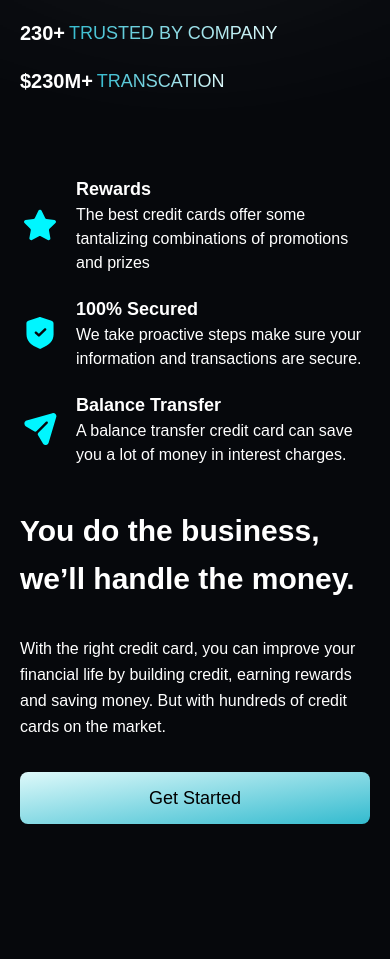
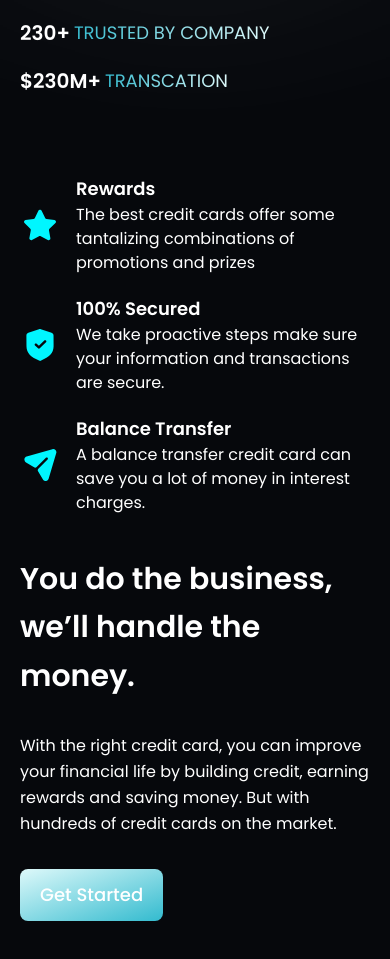
Before and after one commit to ibrar11/HooBank, a Next.js app: page / in a window 390 px wide. Shown: the part 900-1859 px from the top of the page. Before the commit the page ends 1764 px from the top, so only its background shows below. Built offline with nearby package versions, Linux system fonts and the light colour scheme.

Commit message:
resolve the comments.

```diff
--- a/src/app/globals.css
+++ b/src/app/globals.css
@@ -1,13 +1,15 @@
+@import url('https://fonts.googleapis.com/css2?family=Poppins:wght@100;200;300;400;500;600;700;800;900&display=swap');
+
 @tailwind base;
 @tailwind components;
 @tailwind utilities;
 
 
 @layer base {
-    @import url('https://fonts.googleapis.com/css2?family=Poppins:wght@100;200;300;400;500;600;700;800;900&display=swap');
 
     html {
         font-family: "Poppins", sans-serif;
+        color: white;
     }
 
 }
--- a/src/app/page.jsx
+++ b/src/app/page.jsx
@@ -1,11 +1,15 @@
-import { HeroSection, Endorsement, Benefits } from "../components";
+import {
+  HeroSection,
+  EndorsementSection,
+  BenefitsSection,
+} from "../components";
 
 export default function Home() {
   return (
     <main>
       <HeroSection />
-      <Endorsement />
-      <Benefits />
+      <EndorsementSection />
+      <BenefitsSection />
     </main>
   );
 }
--- a/src/components/Button.jsx
+++ b/src/components/Button.jsx
@@ -1,8 +1,11 @@
 import React from "react";
 
-const Button = ({ text = "" }) => {
+const Button = ({ text = "", onClick = undefined }) => {
   return (
-    <button className="rounded-lg bg-gradient-to-br from-[#DEF9FA] to-[#33BBCF] px-5 py-3 text-lg font-medium focus:border-2 focus:border-solid focus:border-white focus:opacity-90">
+    <button
+      onClick={onClick}
+      className="from-light-cyan to-m-turquoise rounded-lg bg-gradient-to-br px-5 py-3 text-lg font-medium hover:bg-gradient-to-tl"
+    >
       {text}
     </button>
   );
--- a/src/components/Feature.jsx
+++ b/src/components/Feature.jsx
@@ -1,24 +1,24 @@
 import React from "react";
 
 const Feature = ({
-  icon_style = "",
+  iconStyle = "",
   src = "",
   alt = "",
-  text_container_style = "",
-  text_style = "",
-  paragraph_style = "",
+  textContainerStyle = "",
+  textStyle = "",
+  paragraphStyle = "",
   paragraph = "",
   text = "",
 }) => {
   return (
-    <div className="flex items-center gap-x-4 from-[#FFFFFF] to-[#14101D] hover:rounded-lg hover:bg-gradient-to-br">
-      <div className={`flex min-w-10 justify-center ${icon_style}`}>
+    <div className="to-dark-purple flex items-center gap-x-4 from-white hover:rounded-lg hover:bg-gradient-to-br">
+      <div className={`flex min-w-10 justify-center ${iconStyle}`}>
         <img src={src} alt={alt} />
       </div>
-      <div className={`text-white ${text_container_style}`}>
-        <p className={`text-lg font-semibold ${text_style}`}>{text}</p>
+      <div className={` ${textContainerStyle}`}>
+        <p className={`text-lg font-semibold ${textStyle}`}>{text}</p>
         <p
-          className={`text-base font-normal text-opacity-70 ${paragraph_style}`}
+          className={`text-base font-normal text-opacity-70 ${paragraphStyle}`}
         >
           {paragraph}
         </p>
--- a/src/components/index.js
+++ b/src/components/index.js
@@ -9,5 +9,5 @@ export { default as Button } from "./Button";
 
 export { default as Header } from "./templates/Header";
 export { default as HeroSection } from "./templates/HeroSection";
-export { default as Endorsement } from "./templates/Endorsement";
-export { default as Benefits } from "./templates/Benefits";
+export { default as EndorsementSection } from "./templates/EndorsementSection";
+export { default as BenefitsSection } from "./templates/BenefitsSection";
--- a/src/components/templates/Benefits.jsx
+++ b/src/components/templates/BenefitsSection.jsx
@@ -1,16 +1,16 @@
 import React from "react";
 import { Container, Divider, Feature, Button } from "../index";
 import { benefitList } from "@/data/benefitsData";
+import Link from "next/link";
 
-const Benefits = () => {
+const BenefitsSection = () => {
   return (
     <section>
       <Divider py="py-5 sm:py-10" />
       <Container>
         <div className="flex flex-col gap-y-10 sm:flex-row-reverse sm:gap-x-5">
           <div className="flex flex-col gap-y-5 sm:w-1/2 sm:self-center lg:self-end">
-            {benefitList.map((benefit) => {
-              return (
+            {benefitList.map((benefit) => (
               <Feature
                 key={benefit.id}
                 src={benefit.svgPath}
@@ -18,19 +18,20 @@ const Benefits = () => {
                 text={benefit.text}
                 paragraph={benefit.paragraph}
               />
-              );
-            })}
+            ))}
           </div>
           <div className="flex flex-col gap-y-8 sm:w-1/2 sm:items-start xl:w-[58%]">
-            <h2 className="text-3xl font-semibold leading-relaxed text-white md:text-4xl md:leading-relaxed xl:text-5xl xl:leading-relaxed">
+            <h2 className="text-3xl font-semibold leading-relaxed  md:text-4xl md:leading-relaxed xl:text-5xl xl:leading-relaxed">
               You do the business, we’ll handle the money.
             </h2>
-            <p className="text-base font-normal leading-relaxed text-white">
+            <p className="text-base font-normal leading-relaxed ">
               With the right credit card, you can improve your financial life by
               building credit, earning rewards and saving money. But with
               hundreds of credit cards on the market.
             </p>
+            <Link href={"/"}>
               <Button text="Get Started" />
+            </Link>
           </div>
         </div>
       </Container>
@@ -39,4 +40,4 @@ const Benefits = () => {
   );
 };
 
-export default Benefits;
+export default BenefitsSection;
--- a/src/components/templates/Endorsement.jsx
+++ b/src/components/templates/EndorsementSection.jsx
@@ -1,14 +1,14 @@
 import React from "react";
 import { Container, Divider } from "../index";
 
-const Endorsement = () => {
+const EndorsementSection = () => {
   return (
     <section>
       <Divider py="py-5 sm:py-10" />
       <Container>
         <div className="flex flex-wrap gap-x-10 gap-y-5 sm:justify-center lg:justify-evenly xl:justify-between">
           <div className="flex items-center gap-x-1 sm:gap-x-5 xl:items-start">
-            <h3 className="text-xl font-semibold text-white  sm:text-2xl md:text-3xl xl:text-4xl">
+            <h3 className="text-xl font-semibold   sm:text-2xl md:text-3xl xl:text-4xl">
               3800+
             </h3>
             <p className="bg-gradientText sm:text- bg-clip-text text-lg font-normal uppercase text-transparent sm:text-2xl xl:max-w-32">
@@ -16,10 +16,10 @@ const Endorsement = () => {
             </p>
           </div>
           <div className="flex items-center gap-x-1 sm:gap-x-5 xl:items-start">
-            <p className="hidden text-white text-opacity-60 sm:mr-5 sm:block xl:mt-2">
+            <p className="hidden  text-opacity-60 sm:mr-5 sm:block xl:mt-2">
               |
             </p>
-            <h3 className="text-xl font-semibold text-white sm:text-2xl md:text-3xl xl:text-4xl">
+            <h3 className="text-xl font-semibold  sm:text-2xl md:text-3xl xl:text-4xl">
               230+
             </h3>
             <p className="bg-gradientText bg-clip-text text-lg font-normal uppercase text-transparent sm:text-xl xl:max-w-32">
@@ -27,10 +27,10 @@ const Endorsement = () => {
             </p>
           </div>
           <div className="flex items-center gap-x-1 sm:gap-x-5 xl:items-start">
-            <p className="hidden text-white text-opacity-60 sm:mr-5 sm:block xl:mt-2">
+            <p className="hidden  text-opacity-60 sm:mr-5 sm:block xl:mt-2">
               |
             </p>
-            <h3 className="text-xl font-semibold text-white sm:text-2xl md:text-3xl xl:text-4xl">
+            <h3 className="text-xl font-semibold  sm:text-2xl md:text-3xl xl:text-4xl">
               $230M+
             </h3>
             <p className="bg-gradientText bg-clip-text text-lg font-normal uppercase text-transparent sm:text-xl">
@@ -44,4 +44,4 @@ const Endorsement = () => {
   );
 };
 
-export default Endorsement;
+export default EndorsementSection;
--- a/src/components/templates/Header.jsx
+++ b/src/components/templates/Header.jsx
@@ -30,10 +30,7 @@ const Header = () => {
       <Container>
         <div className="flex items-center py-4">
           <Link href={"/"}>
-            <Logo
-              styles="flex items-center text-lg leading-6 font-semibold"
-              titleStyles="text-white"
-            />
+            <Logo styles="flex items-center text-lg leading-6 font-semibold" />
           </Link>
           <HamburgerIcon isNavOpened={dropDown} setIsNavOpened={setDropDown} />
           <div
@@ -49,7 +46,7 @@ const Header = () => {
                   <li key={link.id} className="mx-5 my-2">
                     <Link
                       href={link.to}
-                      className={`${pathname === link.to ? "text-opacity-100" : "text-opacity-70"} text-base font-medium text-white`}
+                      className={`${pathname === link.to ? "text-opacity-100" : "text-opacity-70"} text-base font-medium `}
                     >
                       {link.name}
                     </Link>
--- a/src/data/benefitsData.js
+++ b/src/data/benefitsData.js
@@ -1,14 +1,14 @@
 export const benefitList = [
   {
-    id: 0,
+    id: 1,
     svgPath: "/svgs/star.svg",
-    alt: "Star",
+    alt: "star",
     text: "Rewards",
     paragraph:
       "The best credit cards offer some tantalizing combinations of promotions and prizes",
   },
   {
-    id: 1,
+    id: 2,
     svgPath: "/svgs/shield-done.svg",
     alt: "shield",
     text: "100% Secured",
@@ -16,9 +16,9 @@ export const benefitList = [
       "We take proactive steps make sure your information and transactions are secure.",
   },
   {
-    id: 2,
+    id: 3,
     svgPath: "/svgs/send.svg",
-    alt: "Send",
+    alt: "send",
     text: "Balance Transfer",
     paragraph:
       "A balance transfer credit card can save you a lot of money in interest charges.",
--- a/src/data/navLinksData.js
+++ b/src/data/navLinksData.js
@@ -1,21 +1,21 @@
 export const links = [
   {
-    id: 0,
+    id: 1,
     name: "Home",
     to: "/",
   },
   {
-    id: 1,
+    id: 2,
     name: "About Us",
     to: "/about",
   },
   {
-    id: 2,
+    id: 3,
     name: "Features",
     to: "/features",
   },
   {
-    id: 3,
+    id: 4,
     name: "Solution",
     to: "/solution",
   },
--- a/tailwind.config.js
+++ b/tailwind.config.js
@@ -17,6 +17,10 @@ module.exports = {
         "water-blue": "#214D76",
         "c-black": "#272727",
         "s-c-black": "#393939",
+        "m-turquoise": "#33BBCF",
+        "light-cyan": "#DEF9FA",
+        "dark-blue": "#2e2d6d",
+        "dark-purple": "#14101D",
       },
       maxWidth: {
         container: "1210px",
```
Also changed, not shown: src/components/templates/HeroSection.jsx (+7 -8 lines). Lines whose indentation alone changed are shown as unchanged.
